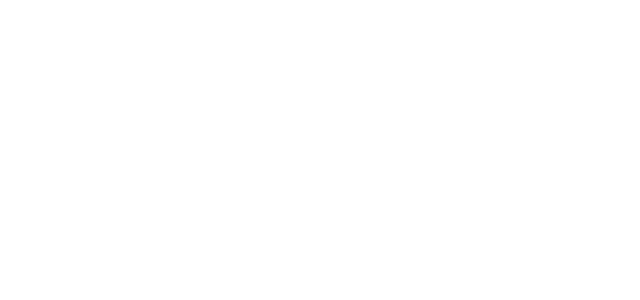
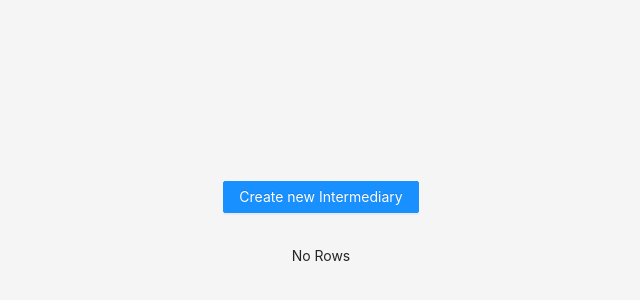
Before and after one commit to EgorPashko/byunomics, a React (Create React App) app: page / in a window 1280 px wide. Before the commit this address had no page. Shown: the part 176-476 px from the top of the page, without its empty margins (319-959 px from the left). Built offline with nearby package versions, Linux system fonts and the light colour scheme.

Commit message:
Redirect to listing if route is empty

```diff
--- a/src/routes/IntermediaryRoutes.tsx
+++ b/src/routes/IntermediaryRoutes.tsx
@@ -6,8 +6,8 @@
 
 export const IntermediaryRoutes = () => {
   return [
-    <Route key="/" element={<IntermediaryDetailsPage />} path={NavigationUrls.details} />,
-    <Route key="/" element={<IntermediaryDetailsPage />} path={NavigationUrls.create} />,
+    <Route key={NavigationUrls.details} element={<IntermediaryDetailsPage />} path={NavigationUrls.details} />,
+    <Route key={NavigationUrls.create} element={<IntermediaryDetailsPage />} path={NavigationUrls.create} />,
     <Route key={NavigationUrls.listing} element={<IntermediaryListingPage />} path={NavigationUrls.listing} />,
   ];
 };
--- a/src/routes/index.tsx
+++ b/src/routes/index.tsx
@@ -1,7 +1,13 @@
-import { Routes as BaseRoutes } from "react-router-dom";
+import IntermediaryListingPage from "modules/IntermediaryListingPage";
+import { Route, Routes as BaseRoutes } from "react-router-dom";
 
 import { IntermediaryRoutes } from "./IntermediaryRoutes";
 
-const Routes = () => <BaseRoutes>{IntermediaryRoutes()}</BaseRoutes>;
+const Routes = () => (
+  <BaseRoutes>
+    {IntermediaryRoutes()}
+    <Route element={<IntermediaryListingPage />} path="/" />
+  </BaseRoutes>
+);
 
 export default Routes;
```
